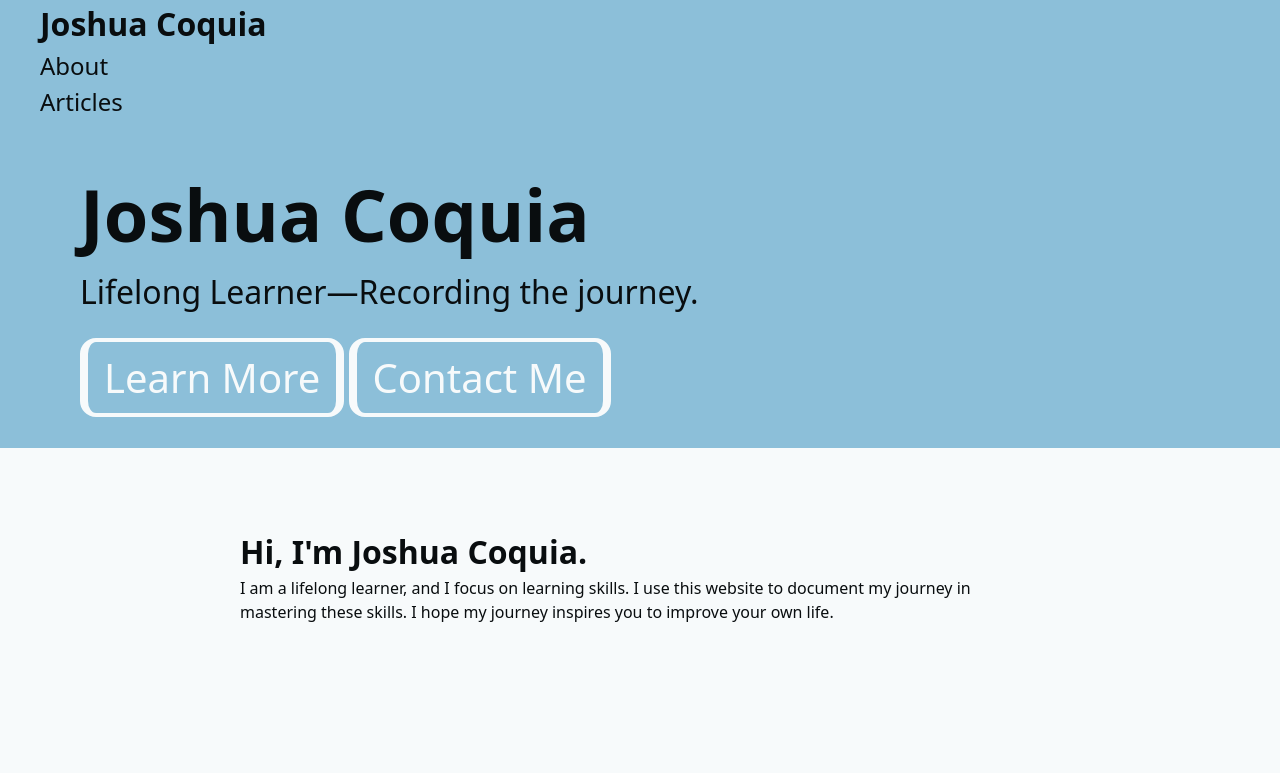
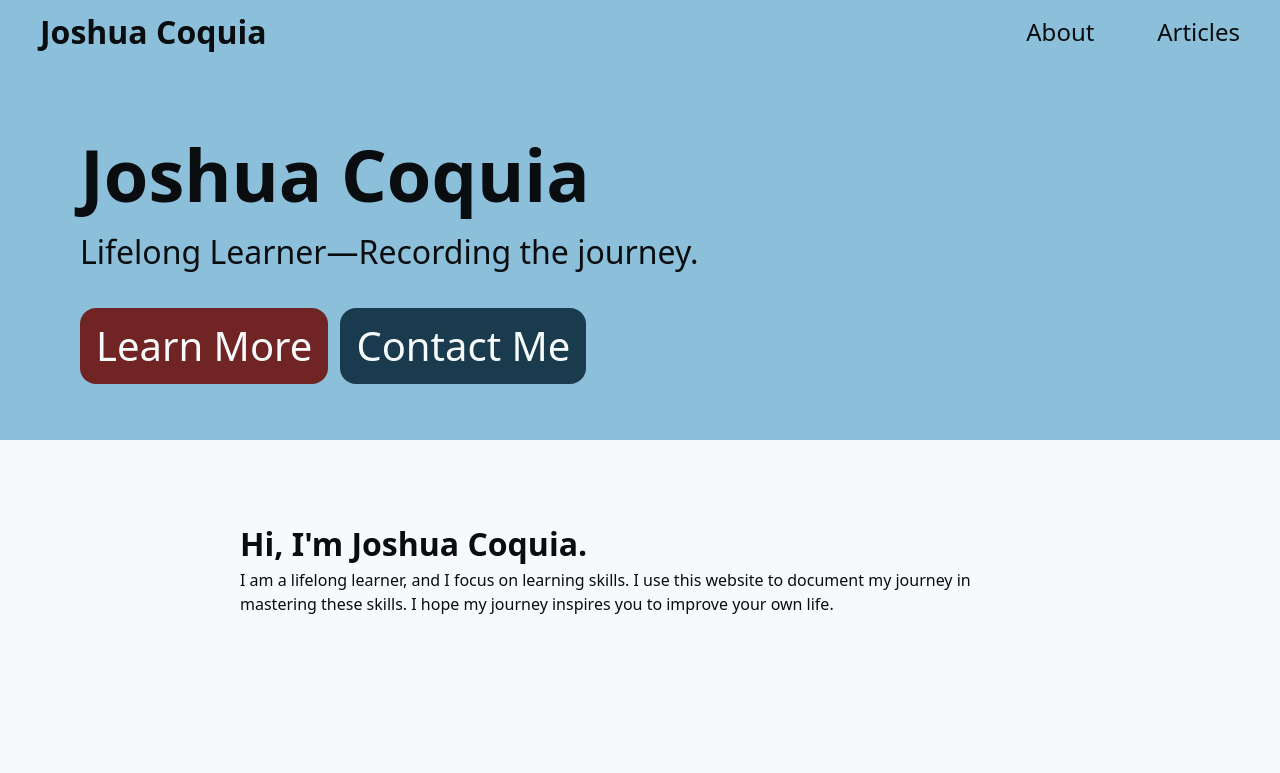
Before and after one commit to JoshuaCoquia/joshuacoquia-com, an Astro site: page / in a window 1280 px wide. Shown: the top 773 px of the page. Built offline with nearby package versions, Linux system fonts and the light colour scheme; Astro itself is replaced by a stand-in of ours.

Commit message:
fix CTABtn styles, adjust header nav

```diff
--- a/src/components/CTABtn.astro
+++ b/src/components/CTABtn.astro
@@ -1,8 +1,24 @@
 ---
 const { href, bgcolor, textcolor } = Astro.props;
+
+const bgColors = {
+    text: "bg-text border-text",
+    background: "bg-background border-background",
+    primary: "bg-primary border-primary",
+    secondary: "bg-secondary border-secondary",
+    accent: "bg-accent border-accent",
+}
+
+const textColors = {
+    text: "text-text",
+    background: "text-background",
+    primary: "text-primary",
+    secondary: "text-secondary",
+    accent: "text-accent",
+}
 ---
 <a href={href} class:list={[
-    "border-x-8 border-y-4 px-4 py-2 text-3xl rounded-2xl",
-    bgcolor ? `bg-${bgcolor} border-${bgcolor}` : "bg-background border-background",
-    textcolor ? `text-${textcolor}` : "text-text"
+    "w-fit inline-block px-4 py-2 text-3xl rounded-2xl",
+    bgColors[bgcolor],
+    textColors[textcolor],
     ]}><slot /></a>
--- a/src/components/Header.astro
+++ b/src/components/Header.astro
@@ -1,14 +1,12 @@
 ---
 
 ---
-<header class="bg-primary px-10 py=2">
-    <div>
-        <a href="/"><h1 class="text-2xl font-bold">Joshua Coquia</h1></a>
-    </div>
-    <nav class="">
-        <ul>
-            <li><a class="text-xl" href="/about">About</a></li>
-            <li><a class="text-xl" href="/articles">Articles</a></li>
+<header class="grid grid-cols-2 items-center bg-primary px-10 py=2 h-16">
+    <a class="text-2xl font-bold" href="/"><h1>Joshua Coquia</h1></a>
+    <nav class="w-fit justify-self-end">
+        <ul class="grid grid-cols-2 gap-x-12 w-fit">
+            <li class="w-min"><a class="text-xl" href="/about">About</a></li>
+            <li class="w-min"><a class="text-xl" href="/articles">Articles</a></li>
         </ul>
     </nav>
 </header>
--- a/src/pages/index.astro
+++ b/src/pages/index.astro
@@ -5,11 +5,12 @@ import Section from "../components/Section.astro";
 const pageTitle = "Joshua Coquia";
 ---
 <BaseLayout pageTitle={pageTitle}>
-	<section class="bg-primary px-20 py-10" id="hero">
+	<section class="bg-primary px-20 py-14" id="hero">
 		<h2 class="text-4xl font-bold">Joshua Coquia</h2>
 		<p class="text-2xl mb-8">Lifelong Learner—Recording the journey.</p>
-		<CTABtn bgcolor="accent" textcolor="background" href="/about">Learn More</CTABtn>
-		<CTABtn bgcolor="secondary" textcolor="background" href="/contact">Contact Me</CTABtn>
+		<div class="grid grid-cols-2 gap-3 w-fit">
+			<CTABtn bgcolor="accent" textcolor="background" href="/about">Learn More</CTABtn><CTABtn bgcolor="secondary" textcolor="background" href="/contact">Contact Me</CTABtn>
+		</div>
 	</section>
 	<Section title="Hi, I'm Joshua Coquia.">
 		<p>I am a lifelong learner, and I focus on learning skills. I use this website to document my journey in mastering these skills. I hope <a href="/about">my journey</a> inspires you to improve your own life.</a></p>
```
